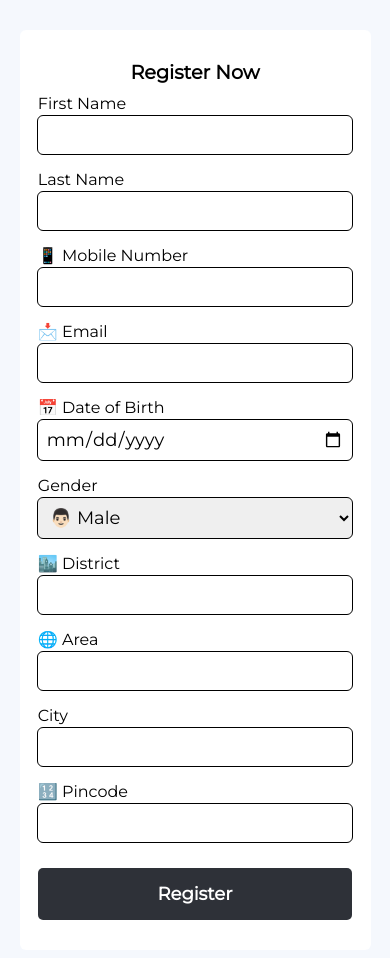
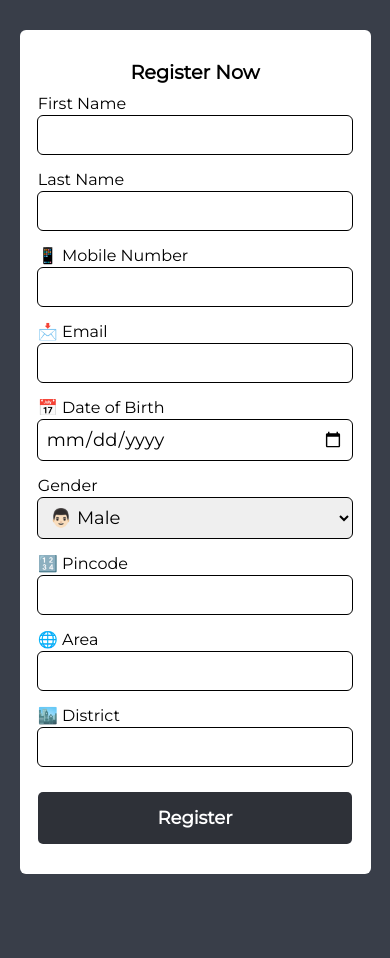
Before and after one commit to SSIP2022/Frontend, a React (Vite) app: page /register in a window 390 px wide. Shown: the top 958 px of the page. After the commit the page ends 904 px from the top, so only its background shows below. Built offline with nearby package versions, Linux system fonts and the light colour scheme.

Commit message:
css added

```diff
--- a/src/App.scss
+++ b/src/App.scss
@@ -8,5 +8,5 @@
 }
 
 body{
-    background-color: #F3F4F6;
+    background-color: var(--blueColor);
 }
--- a/src/components/sidebar/Headers.scss
+++ b/src/components/sidebar/Headers.scss
@@ -66,8 +66,8 @@
     padding: 20px;
   }
 
-  @media only screen and (max-width: 720px) {
-    html {
-      overflow: hidden;
-    }
-  }
+  // @media only screen and (max-width: 720px) {
+  //   html {
+  //     overflow: hidden;
+  //   }
+  // }
--- a/src/pages/login/index.jsx
+++ b/src/pages/login/index.jsx
@@ -2,19 +2,25 @@ import React from "react";
 
 function Login() {
   return (
+    <div>
       <div className="formWrapper">
         <form>
-        <label htmlFor="username">Email:</label>
+          <h3 className="title">Login Now</h3>
+
+          <label htmlFor="username">📱 Mobile Number</label>
           <input
-          type="text"
-          id="username"
+            type="number"
+            id="mobilenumber"
             // ref={userRef}
             // autoComplete="off"
             // onChange={(e) => setUser(e.target.value)}
             // value={user}
             required
           />
+
+          <button>Login</button>
         </form>
+      </div>
     </div>
   );
 }
--- a/src/pages/register/index.jsx
+++ b/src/pages/register/index.jsx
@@ -28,7 +28,7 @@ function Register() {
         />
         <label htmlFor="username">📱 Mobile Number</label>
         <input
-          type="text"
+          type="number"
           id="mobilenumber"
           // ref={userRef}
           // autoComplete="off"
@@ -65,7 +65,9 @@ function Register() {
           <option>Other</option>
         </select>
 
-        <label htmlFor="username">🏙️ District</label>
+
+
+        <label htmlFor="username">🔢 Pincode</label>
         <input
           type="text"
           id="username"
@@ -75,6 +77,7 @@ function Register() {
           // value={user}
           required
         />
+
 
         <label htmlFor="username">🌐 Area</label>
         <input
@@ -87,7 +90,7 @@ function Register() {
           required
         />
 
-        <label htmlFor="username">City</label>
+        <label htmlFor="username">🏙️ District</label>
         <input
           type="text"
           id="username"
@@ -98,16 +101,8 @@ function Register() {
           required
         />
 
-        <label htmlFor="username">🔢 Pincode</label>
-        <input
-          type="text"
-          id="username"
-          // ref={userRef}
-          // autoComplete="off"
-          // onChange={(e) => setUser(e.target.value)}
-          // value={user}
-          required
-        />
+
+
         <button>Register</button>
       </form>
     </div>
--- a/src/styles/Global.scss
+++ b/src/styles/Global.scss
@@ -73,7 +73,7 @@
   }
 
   .formWrapper {
-    background-color: var(--lightBlueColor);
+    background-color: var(--blueColor);
     display: flex;
     justify-content: center;
     input,
@@ -101,6 +101,7 @@
       background-color: #fff;
       width: clamp(250px, 90%, 500px);
       border-radius: 6px;
+
     }
     button {
       font-weight: 600;
```
Lines whose indentation alone changed are shown as unchanged.
